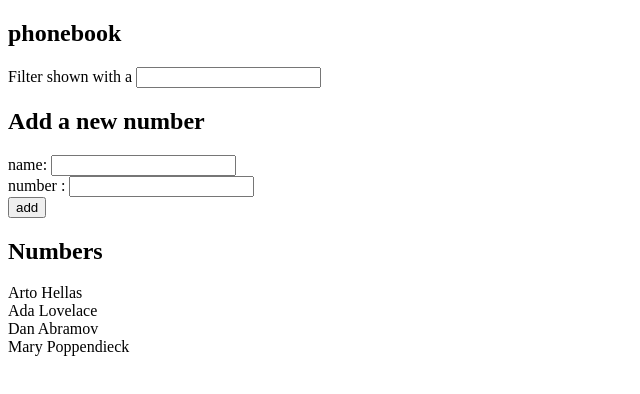
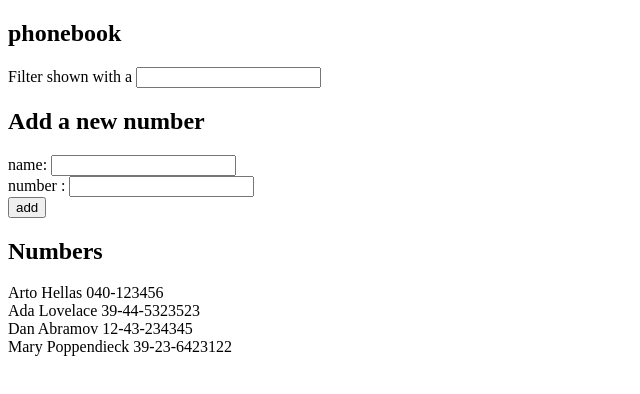
Before and after one commit to OzIheb/phonebook-react, a React (Vite) app: page / in a window 1280 px wide. Shown: the top 394 px of the page, without its empty margins (0-640 px from the left). Built offline with nearby package versions, Linux system fonts and the light colour scheme.

Commit message:
Seperate components into modules

```diff
--- /dev/null
+++ b/db.json
@@ -0,0 +1,24 @@
+{
+  "persons": [
+    {
+      "name": "Arto Hellas",
+      "number": "040-123456",
+      "id": 1
+    },
+    {
+      "name": "Ada Lovelace",
+      "number": "39-44-5323523",
+      "id": 2
+    },
+    {
+      "name": "Dan Abramov",
+      "number": "12-43-234345",
+      "id": 3
+    },
+    {
+      "name": "Mary Poppendieck",
+      "number": "39-23-6423122",
+      "id": 4
+    }
+  ]
+}
--- a/package.json
+++ b/package.json
@@ -9,6 +9,7 @@
     "preview": "vite preview"
   },
   "dependencies": {
+    "axios": "^0.27.2",
     "react": "^18.2.0",
     "react-dom": "^18.2.0"
   },
@@ -16,6 +17,7 @@
     "@types/react": "^18.0.17",
     "@types/react-dom": "^18.0.6",
     "@vitejs/plugin-react": "^2.0.1",
+    "json-server": "^0.17.0",
     "vite": "^3.0.7"
   }
 }
--- a/src/App.jsx
+++ b/src/App.jsx
@@ -1,4 +1,7 @@
 import { useState } from "react";
+import Filter from "./components/Filter";
+import PersonForm from "./components/PersonForm";
+import Persons from "./components/Persons";
 
 const App = () => {
   const [persons, setPersons] = useState([
@@ -16,7 +19,7 @@ const App = () => {
     console.log("new name", newName);
     const newPerson = {
       name: newName,
-      num: newNum,
+      number: newNum,
     };
     let checker;
     persons.every((person) => {
@@ -35,7 +38,7 @@ const App = () => {
   const displayPersons = persons.map((person) => {
     return (
       <div>
-        {person.name} {person.num}
+        {person.name} {person.number}
       </div>
     );
   });
@@ -60,23 +63,17 @@ const App = () => {
   return (
     <div>
       <h2>phonebook</h2>
-      <div>
-        Filter shown with a <input type="text" onChange={filter} />
-      </div>
+      <Filter Filterfunc={filter} />
       <h2>Add a new number</h2>
-      <form onSubmit={addPerson}>
-        <div>
-          name: <input value={newName} onChange={updatePersons} />{" "}
-        </div>
-        <div>
-          number : <input value={newNum} onChange={updateNum} />
-        </div>
-        <div>
-          <button type="submit">add</button>
-        </div>
-      </form>
+      <PersonForm
+        addPerson={addPerson}
+        newName={newName}
+        updatePersons={updatePersons}
+        newNum={newNum}
+        updateNum={updateNum}
+      />
       <h2>Numbers</h2>
-      {displayPersons}
+      <Persons displayPersons={displayPersons} />
     </div>
   );
 };
--- /dev/null
+++ b/src/components/Filter.jsx
@@ -0,0 +1,7 @@
+export default function Filter(props) {
+  return (
+    <div>
+      Filter shown with a <input type="text" onChange={props.Filterfunc} />
+    </div>
+  );
+}
--- /dev/null
+++ b/src/components/PersonForm.jsx
@@ -0,0 +1,16 @@
+export default function PersonForm(props) {
+  return (
+    <div>
+      <form onSubmit={props.addPerson} />
+      <div>
+        name: <input value={props.newName} onChange={props.updatePersons} />
+      </div>
+      <div>
+        number : <input value={props.newNum} onChange={props.updateNum} />
+      </div>
+      <div>
+        <button type="submit">add</button>
+      </div>
+    </div>
+  );
+}
--- /dev/null
+++ b/src/components/Persons.jsx
@@ -0,0 +1,3 @@
+export default function Persons(props) {
+  return <div>{props.displayPersons}</div>;
+}
```
Also changed, not shown: 1 other file (tests, documents, lock files or other folders).
